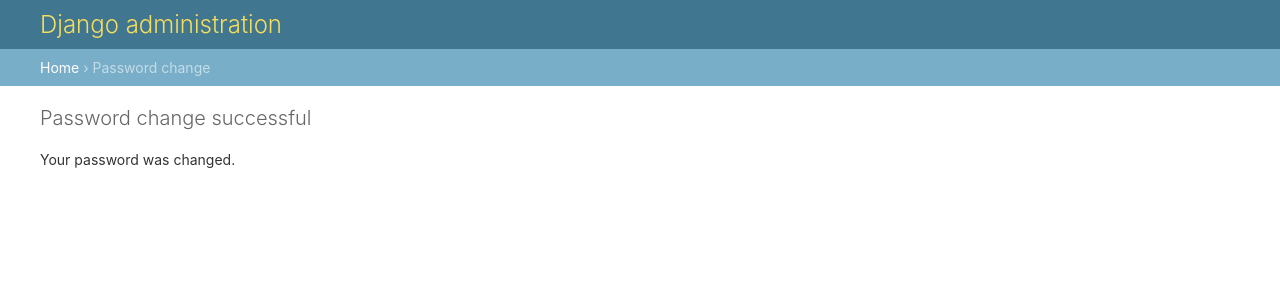
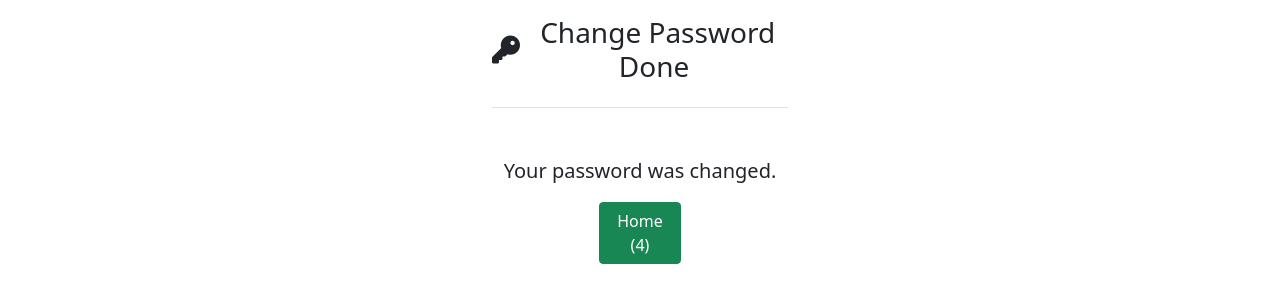
Before and after one commit to DamianCoventry/DairyFlatAirportWebSite, a Django app: page /password-change-done/ in a window 1280 px wide. Shown: the top 303 px of the page. Run offline with Django 4.2, Linux system fonts and the light colour scheme; the visitor is signed in with stand-in values (Sample User, id 1); parts of the project's set-up code (start-up, migrations or seed data) failed here and were passed over; some libraries are stand-ins or nearby versions.

Commit message:
Completed the change password feature.

```diff
--- a/DairyFlatAirport/templates/registration/logged_out.html
+++ b/DairyFlatAirport/templates/registration/logged_out.html
@@ -71,7 +71,7 @@
             </div>
           </DIV>
 
-          <H5 class="my-3 fw-normal">You have been logged out</H5>
+          <H5 class="my-3 fw-normal">You have been logged out.</H5>
 
           <div class="mb-5 fw-normal">Thank you for using the system. We hope to see you again!</div>
 
@@ -83,7 +83,7 @@
                             onclick="document.location.href = 'http://localhost:8080/';"></BUTTON>
                 </div>
                 <div class="col">
-                    <BUTTON class="w-100 btn btn-primary" type="button" name="signInButton" onclick="signIn();">Sign In</BUTTON>
+                    <BUTTON class="btn btn-primary" type="button" name="signInButton" onclick="signIn();">Sign In</BUTTON>
                 </div>
             </div>
 
--- a/DairyFlatAirport/templates/registration/password_change_done.html
+++ b/DairyFlatAirport/templates/registration/password_change_done.html
@@ -1,13 +1,69 @@
-{% extends "admin/base_site.html" %}
-{% load i18n %}
-{% block userlinks %}{% url 'django-admindocs-docroot' as docsroot %}{% if docsroot %}<a href="{{ docsroot }}">{% translate 'Documentation' %}</a> / {% endif %}{% translate 'Change password' %} / <a href="{% url 'admin:logout' %}">{% translate 'Log out' %}</a>{% endblock %}
-{% block breadcrumbs %}
-<div class="breadcrumbs">
-<a href="{% url 'admin:index' %}">{% translate 'Home' %}</a>
-&rsaquo; {% translate 'Password change' %}
-</div>
-{% endblock %}
+<!DOCTYPE html>
+<HTML lang="en">
+    <HEAD>
+        <META charset="utf-8">
+        <META name="viewport" content="width=device-width, initial-scale=1">
+        <TITLE>Online Booking System</TITLE>
 
-{% block content %}
-<p>{% translate 'Your password was changed.' %}</p>
-{% endblock %}
+        <LINK rel="stylesheet" href="https://cdnjs.cloudflare.com/ajax/libs/font-awesome/6.1.1/css/all.min.css"
+              integrity="sha512-KfkfwYDsLkIlwQp6LFnl8zNdLGxu9YAA1QvwINks4PhcElQSvqcyVLLD9aMhXd13uQjoXtEKNosOWaZqXgel0g=="
+              crossorigin="anonymous" referrerpolicy="no-referrer">
+        <LINK rel="stylesheet" href="https://cdn.jsdelivr.net/npm/bootstrap@5.1.3/dist/css/bootstrap.min.css"
+              integrity="sha384-1BmE4kWBq78iYhFldvKuhfTAU6auU8tT94WrHftjDbrCEXSU1oBoqyl2QvZ6jIW3"
+              crossorigin="anonymous">
+
+        <SCRIPT type="text/javascript" src="/javascript/bookingAPI.js"></SCRIPT>
+
+        <SCRIPT type="text/javascript">
+            let count = 10;
+            window.onload = function() {
+                homeButton.innerText = "Home (" + count + ")";
+                setTimeout(updateButtonText, 1000);
+            }
+
+            function updateButtonText() {
+                --count;
+                homeButton.innerText = "Home (" + count + ")";
+                if (count == 0) {
+                    document.location.href = 'http://localhost:8080/';
+                }
+                else {
+                    setTimeout(updateButtonText, 1000);
+                }
+            }
+
+            function signIn() {
+                const api = new BookingAPI();
+                api.signIn("http://localhost:8080/");
+            }
+        </SCRIPT>
+    </HEAD>
+    <BODY>
+        <MAIN class="container col-3">
+
+            <HEADER class="pb-3 mt-3 mb-5 border-bottom">
+                <h3 class="d-flex align-items-center text-center text-dark text-decoration-none">
+                    <i class="fa-solid fa-key"></i><span>&nbsp;Change Password Done</span>
+                </h3>
+            </HEADER>
+
+            <div class="row mb-3">
+                <div class="col w-100 fs-5 text-center">Your password was changed.</div>
+            </div>
+
+            <div class="row justify-content-center mb-3">
+                <div class="col-4">
+                    <BUTTON class="btn btn-success" type="button" id="homeButton" name="homeButton"
+                            onclick="document.location.href = 'http://localhost:8080/';"></BUTTON>
+                </div>
+            </div>
+
+        </MAIN>
+        <SCRIPT src="https://cdnjs.cloudflare.com/ajax/libs/popper.js/2.9.2/umd/popper.min.js"
+                integrity="sha512-2rNj2KJ+D8s1ceNasTIex6z4HWyOnEYLVC3FigGOmyQCZc2eBXKgOxQmo3oKLHyfcj53uz4QMsRCWNbLd32Q1g=="
+                crossorigin="anonymous" referrerpolicy="no-referrer"></SCRIPT>
+        <SCRIPT src="https://cdn.jsdelivr.net/npm/bootstrap@5.1.3/dist/js/bootstrap.bundle.min.js"
+                integrity="sha384-ka7Sk0Gln4gmtz2MlQnikT1wXgYsOg+OMhuP+IlRH9sENBO0LRn5q+8nbTov4+1p"
+                crossorigin="anonymous"></SCRIPT>
+    </BODY>
+</HTML>
```
Also changed, not shown: DairyFlatAirport/templates/registration/password_change_form.html (+29 -18 lines).
